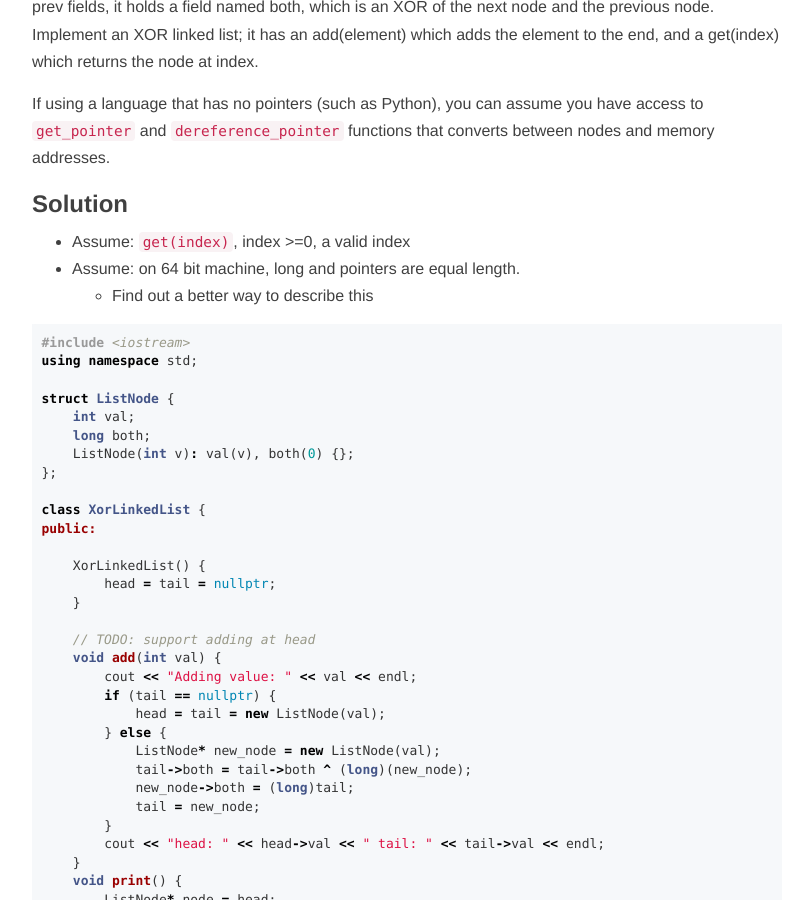
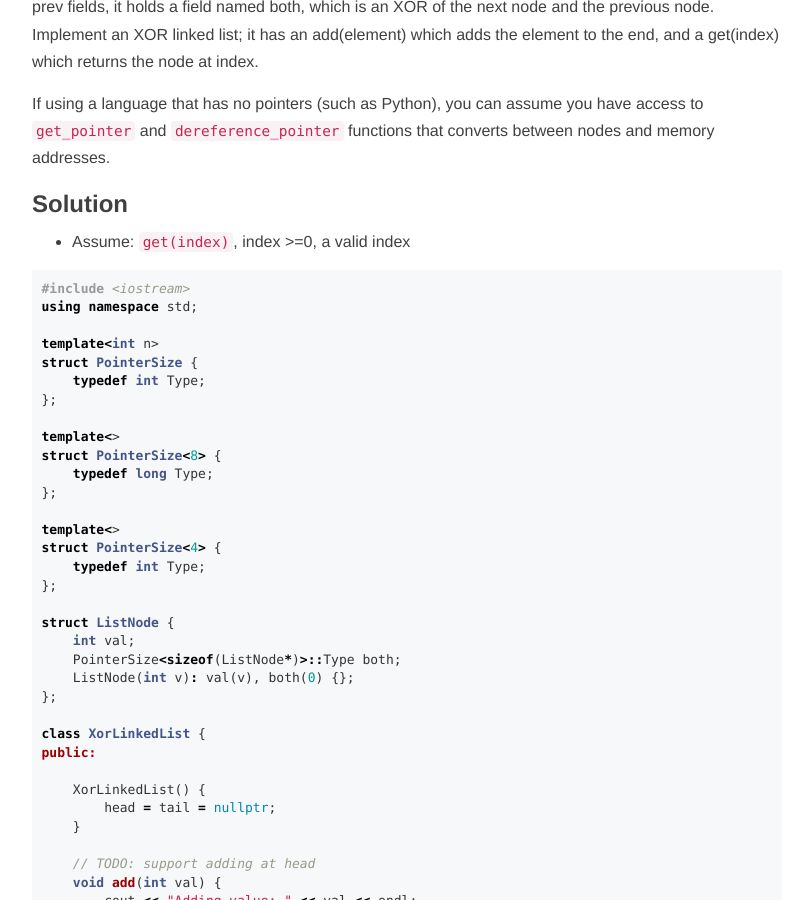
Before and after one commit to chunyang-wen/chunyang-wen.github.io, a Jekyll site: the page built from _posts/2020/2020-07-05-xor-linked-list.md, in a window 1280 px wide and 900 px high, scrolled down 438 px. Shown: the whole window, without its empty margins (233-1042 px from the left). Built offline with Jekyll 4.4.1, drawn with Linux system fonts in a browser that asks for light colours; comment, search, counter and statistics services are not loaded.

Commit message:
add template to decide size of a pointer

````diff
--- a/_posts/2020/2020-07-05-xor-linked-list.md
+++ b/_posts/2020/2020-07-05-xor-linked-list.md
@@ -23,16 +23,29 @@ If using a language that has no pointers (such as Python), you can assume you ha
 ### Solution
 
 + Assume: `get(index)`, index >=0, a valid index
-+ Assume: on 64 bit machine, long and pointers are equal length.
-  + Find out a better way to describe this
 
 ```cpp
 #include <iostream>
 using namespace std;
 
+template<int n>
+struct PointerSize {
+    typedef int Type;
+};
+
+template<>
+struct PointerSize<8> {
+    typedef long Type;
+};
+
+template<>
+struct PointerSize<4> {
+    typedef int Type;
+};
+
 struct ListNode {
     int val;
-    long both;
+    PointerSize<sizeof(ListNode*)>::Type both;
     ListNode(int v): val(v), both(0) {};
 };
 
````
